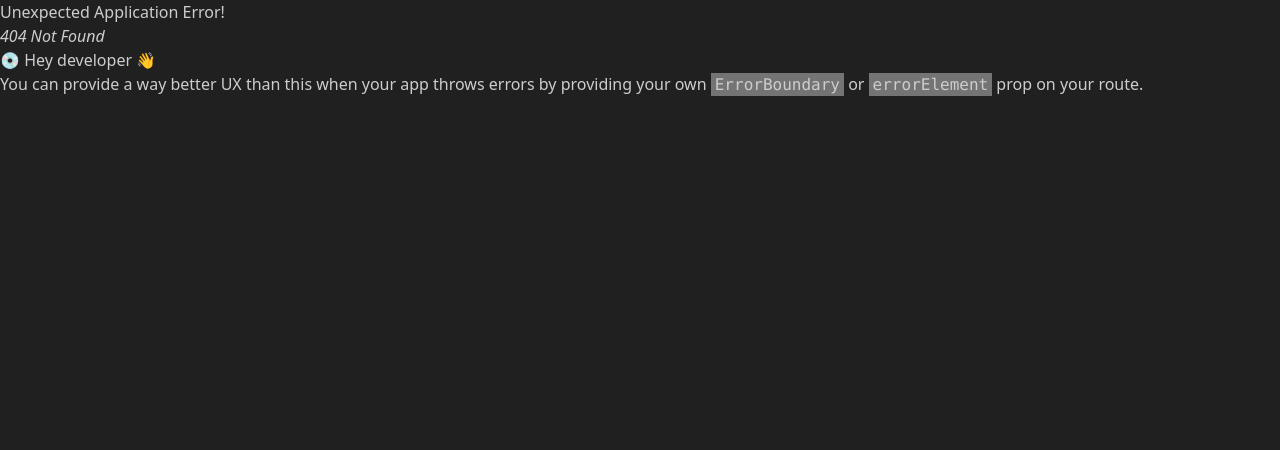
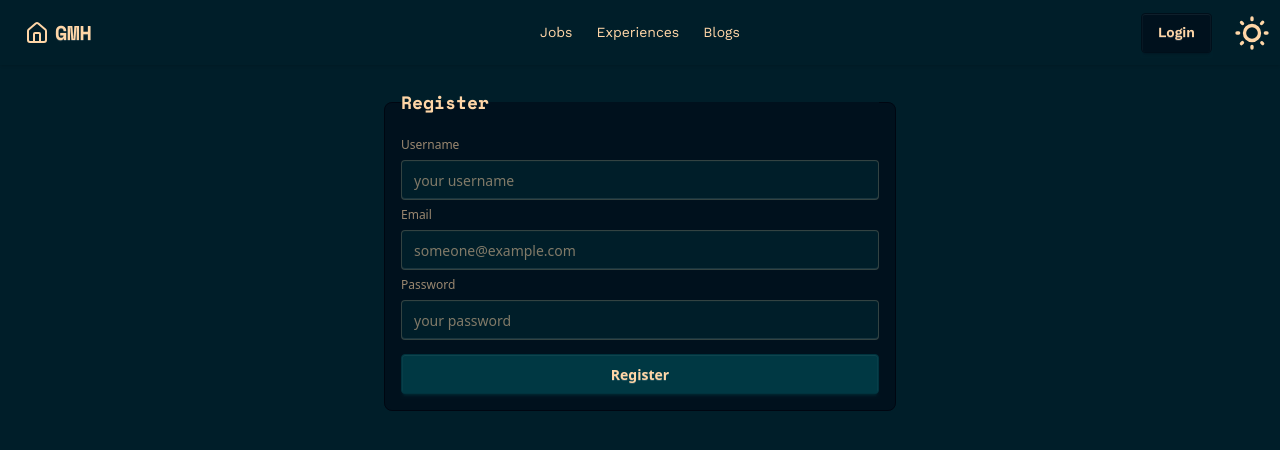
Before and after one commit to TheSushantKumbhar/get_me_hired, a React (Vite) app in the folder frontend/: page /register in a window 1280 px wide. Before the commit this address had no page. Shown: the top 450 px of the page. Built offline with nearby package versions, Linux system fonts and the light colour scheme; no server answers.

Commit message:
auth works in the frontend (mostly(i hope 😭))

```diff
--- a/frontend/src/components/General/Navbar.jsx
+++ b/frontend/src/components/General/Navbar.jsx
@@ -2,9 +2,12 @@ import { useNavigate } from "react-router-dom";
 import LoginModal from "../Login/LoginModal";
 import ThemeController from "./ThemeController";
 import { Home } from "lucide-react";
+import { useAuth } from "../../contexts/AuthContext";
 
 function Navbar() {
   const navigate = useNavigate();
+
+  const { user, logout } = useAuth();
 
   return (
     <div className="navbar fixed bg-base-100 shadow-sm z-2">
@@ -72,7 +75,13 @@ function Navbar() {
         </ul>
       </div>
       <div className="navbar-end font-work-sans">
-        <LoginModal />
+        {user ? (
+          <button className="btn btn-secondary" onClick={logout}>
+            Logout
+          </button>
+        ) : (
+          <LoginModal />
+        )}
         <ThemeController />
       </div>
     </div>
--- a/frontend/src/components/General/ThemeController.jsx
+++ b/frontend/src/components/General/ThemeController.jsx
@@ -10,7 +10,7 @@ function ThemeController() {
       <input
         type="checkbox"
         className="theme-controller"
-        value={darkTheme === true ? "acid" : "business"}
+        value={darkTheme === true ? "acid" : "abyss"}
         onClick={toggleTheme}
       />
 
--- a/frontend/src/components/Login/LoginForm.jsx
+++ b/frontend/src/components/Login/LoginForm.jsx
@@ -1,23 +1,55 @@
+import { useState } from "react";
+import { useAuth } from "../../contexts/AuthContext";
+
 function LoginForm() {
+  const [username, setUsername] = useState("");
+  const [password, setPassword] = useState("");
+
+  const { login, loading, authError } = useAuth();
+
+  const submit = async (e) => {
+    e.preventDefault();
+    login(username, password);
+  };
+
   return (
+    <>
+      {authError && <span className="text-red-600">{authError}</span>}
       <fieldset className="fieldset bg-base-200 border-base-300 rounded-box w-full border p-4">
         <legend className="fieldset-legend w-full">Login</legend>
 
         <label className="label w-full">Username</label>
         <input
           type="text"
+          value={username}
           className="input w-full"
+          onChange={(e) => {
+            setUsername(e.target.value);
+          }}
           placeholder="your username..."
         />
 
         <label className="label w-full">Password</label>
         <input
           type="password"
+          value={password}
           className="input w-full"
+          onChange={(e) => {
+            setPassword(e.target.value);
+          }}
           placeholder="your password..."
         />
-      <button className="btn btn-neutral w-full">Login</button>
+        <form>
+          <button className="btn btn-neutral w-full" onClick={(e) => submit(e)}>
+            {loading ? (
+              <span className="loading loading-spinner"></span>
+            ) : (
+              "Login"
+            )}
+          </button>
+        </form>
       </fieldset>
+    </>
   );
 }
 
--- a/frontend/src/components/Login/LoginModal.jsx
+++ b/frontend/src/components/Login/LoginModal.jsx
@@ -1,6 +1,9 @@
+import { Link, useNavigate } from "react-router-dom";
 import LoginForm from "./LoginForm";
 
 function LoginModal() {
+  const navigate = useNavigate();
+
   return (
     <>
       {/* Open the modal using document.getElementById('ID').showModal() method */}
@@ -16,6 +19,14 @@ function LoginModal() {
         </form>
         <div className="modal-box">
           <LoginForm />
+          <form method="dialog">
+            <button
+              className="cursor-pointer hover:underline"
+              onClick={() => navigate("/register")}
+            >
+              Not registered? click here.
+            </button>
+          </form>
         </div>
       </dialog>
     </>
--- /dev/null
+++ b/frontend/src/contexts/AuthContext.jsx
@@ -0,0 +1,120 @@
+import { createContext, useContext, useEffect, useState } from "react";
+
+const AuthContext = createContext();
+
+export function AuthProvider({ children }) {
+  const [user, setUser] = useState(null);
+  const [loading, setLoading] = useState(false);
+  const [authError, setAuthError] = useState("");
+
+  async function fetchUser() {
+    setAuthError("");
+    setLoading(true);
+    try {
+      const response = await fetch("http://localhost:3000/user", {
+        method: "GET",
+        credentials: "include",
+      });
+
+      if (response.status === 401) {
+        setUser(null);
+        return;
+      }
+
+      if (!response.ok) throw new Error("failed to fetch user");
+
+      const data = await response.json();
+      setUser(data);
+    } catch (err) {
+      setUser(null);
+    } finally {
+      setLoading(false);
+    }
+  }
+
+  useEffect(() => {
+    fetchUser();
+  }, []);
+
+  async function register(username, email, password) {
+    setLoading(true);
+    setAuthError("");
+    try {
+      const res = await fetch("http://localhost:3000/register", {
+        method: "POST",
+        headers: { "Content-Type": "application/json" },
+        body: JSON.stringify({
+          username,
+          email,
+          password,
+        }),
+      });
+
+      const data = await res.json();
+
+      if (!res.ok) {
+        setAuthError("failed to register");
+      } else {
+        await login(username, password);
+      }
+
+      return data;
+    } catch (err) {
+      setAuthError("something went wrong");
+      console.error(err);
+    } finally {
+      setLoading(false);
+    }
+  }
+
+  async function login(username, password) {
+    setLoading(true);
+    setAuthError("");
+    try {
+      const res = await fetch("http://localhost:3000/login", {
+        method: "POST",
+        headers: { "Content-Type": "application/json" },
+        credentials: "include",
+        body: JSON.stringify({ username, password }),
+      });
+
+      const data = await res.json();
+
+      if (res.ok) {
+        await fetchUser();
+      } else {
+        setAuthError("incorrect username/ password");
+      }
+    } catch (err) {
+      setAuthError("something went wrong");
+      console.error(err);
+    } finally {
+      setLoading(false);
+    }
+  }
+
+  async function logout() {
+    setAuthError("");
+    setLoading(true);
+    try {
+      await fetch("http://localhost:3000/logout", {
+        method: "GET",
+        credentials: "include",
+      });
+      setUser(null);
+    } finally {
+      setLoading(false);
+    }
+  }
+
+  return (
+    <AuthContext.Provider
+      value={{ user, register, login, logout, loading, authError }}
+    >
+      {children}
+    </AuthContext.Provider>
+  );
+}
+export function useAuth() {
+  return useContext(AuthContext);
+}
--- a/frontend/src/index.css
+++ b/frontend/src/index.css
@@ -3,7 +3,7 @@
 @plugin "daisyui" {
   themes:
     acid,
-    business --default;
+    abyss --default;
 }
 
 @theme {
--- a/frontend/src/pages/InterviewRoom.jsx
+++ b/frontend/src/pages/InterviewRoom.jsx
@@ -1,11 +1,11 @@
-import React, { useState, useRef, useEffect } from 'react';
-import Header from '../components/InterviewRoom/Header';
-import TranscriptPanel from '../components/InterviewRoom/TranscriptPanel';
-import MessageBox from '../components/InterviewRoom/MessageBox';
-import VideoPanel from '../components/InterviewRoom/VideoPanel';
-import ParticipantIndicators from '../components/InterviewRoom/ParticipantIndicators';
-import InfoPanel from '../components/InterviewRoom/InfoPanel';
-import ControlButtons from '../components/InterviewRoom/ControlButtons';
+import React, { useState, useRef, useEffect } from "react";
+import Header from "../components/InterviewRoom/Header";
+import TranscriptPanel from "../components/InterviewRoom/TranscriptPanel";
+import MessageBox from "../components/InterviewRoom/MessageBox";
+import VideoPanel from "../components/InterviewRoom/VideoPanel";
+import ParticipantIndicators from "../components/InterviewRoom/ParticipantIndicators";
+import InfoPanel from "../components/InterviewRoom/InfoPanel";
+import ControlButtons from "../components/InterviewRoom/ControlButtons";
 
 const InterviewRoom = () => {
   const [isConnected, setIsConnected] = useState(false);
@@ -13,18 +13,18 @@ const InterviewRoom = () => {
   const [isVideoOn, setIsVideoOn] = useState(false);
   const [isRecording, setIsRecording] = useState(false);
   const [transcript, setTranscript] = useState([]);
-  const [roomId, setRoomId] = useState('');
-  const [status, setStatus] = useState('Disconnected');
-  const [interviewName] = useState('AI Interview Session');
+  const [roomId, setRoomId] = useState("");
+  const [status, setStatus] = useState("Disconnected");
+  const [interviewName] = useState("AI Interview Session");
   const [hasVideo, setHasVideo] = useState(false);
-  const [currentMic, setCurrentMic] = useState('');
+  const [currentMic, setCurrentMic] = useState("");
   const [isAgentSpeaking, setIsAgentSpeaking] = useState(false); // Track agent speaking state
   const [participants, setParticipants] = useState([
     { id: 1, active: false },
     { id: 2, active: false },
     { id: 3, active: false },
     { id: 4, active: false },
-    { id: 5, active: false }
+    { id: 5, active: false },
   ]);
 
   const roomRef = useRef(null);
@@ -34,23 +34,23 @@ const InterviewRoom = () => {
   // Connect to LiveKit Room
   const connectToRoom = async () => {
     try {
-      setStatus('Connecting...');
+      setStatus("Connecting...");
 
-      const response = await fetch('http://localhost:5000/token', {
-        method: 'POST',
-        headers: { 'Content-Type': 'application/json' },
+      const response = await fetch("http://localhost:5000/token", {
+        method: "POST",
+        headers: { "Content-Type": "application/json" },
         body: JSON.stringify({
-          room: 'interview-room',
-          participant: 'User-' + Math.random().toString(36).substr(2, 9)
-        })
+          room: "interview-room",
+          participant: "User-" + Math.random().toString(36).substr(2, 9),
+        }),
       });
 
       if (!response.ok) {
-        throw new Error('Failed to get token. Make sure backend is running.');
+        throw new Error("Failed to get token. Make sure backend is running.");
       }
 
       const { token, url } = await response.json();
-      const LiveKit = await import('livekit-client');
+      const LiveKit = await import("livekit-client");
 
       const room = new LiveKit.Room({
         adaptiveStream: true,
@@ -59,31 +59,39 @@ const InterviewRoom = () => {
           autoGainControl: true,
           echoCancellation: true,
           noiseSuppression: true,
-        }
+        },
       });
 
       // Event handlers
       room.on(LiveKit.RoomEvent.Connected, () => {
         setIsConnected(true);
-        setStatus('Connected');
+        setStatus("Connected");
         setRoomId(room.name);
         updateParticipant(0, true);
 
         // Register transcription handler for real-time subtitle-like transcripts
-        room.registerTextStreamHandler('lk.transcription', async (reader, participantInfo) => {
+        room.registerTextStreamHandler(
+          "lk.transcription",
+          async (reader, participantInfo) => {
             try {
               const message = await reader.readAll();
-            const isTranscription = reader.info.attributes['lk.transcribed_track_id'] != null;
-            const isFinal = reader.info.attributes['lk.transcription_final'] === 'true';
-            const segmentId = reader.info.attributes['lk.segment_id'];
+              const isTranscription =
+                reader.info.attributes["lk.transcribed_track_id"] != null;
+              const isFinal =
+                reader.info.attributes["lk.transcription_final"] === "true";
+              const segmentId = reader.info.attributes["lk.segment_id"];
 
               if (isTranscription && message.trim()) {
-              const speaker = participantInfo.identity.toLowerCase().includes('agent') ||
-                participantInfo.identity.toLowerCase().includes('ai') ||
-                participantInfo.identity.toLowerCase().includes('voice-assistant') ?
-                'Agent' : 'You';
+                const speaker =
+                  participantInfo.identity.toLowerCase().includes("agent") ||
+                  participantInfo.identity.toLowerCase().includes("ai") ||
+                  participantInfo.identity
+                    .toLowerCase()
+                    .includes("voice-assistant")
+                    ? "Agent"
+                    : "You";
 
-              if (speaker === 'Agent') {
+                if (speaker === "Agent") {
                   // Agent is speaking - enable live subtitle effect
                   setIsAgentSpeaking(true);
 
@@ -93,9 +101,12 @@ const InterviewRoom = () => {
                   }
 
                   // Set timeout to stop agent speaking indicator
-                agentSpeakingTimeoutRef.current = setTimeout(() => {
+                  agentSpeakingTimeoutRef.current = setTimeout(
+                    () => {
                       setIsAgentSpeaking(false);
-                }, isFinal ? 1000 : 2000); // Longer timeout for interim
+                    },
+                    isFinal ? 1000 : 2000,
+                  ); // Longer timeout for interim
                 }
 
                 if (isFinal) {
@@ -107,14 +118,15 @@ const InterviewRoom = () => {
                 }
               }
             } catch (error) {
-            console.error('Error processing transcription:', error);
+              console.error("Error processing transcription:", error);
             }
-        });
+          },
+        );
       });
 
       room.on(LiveKit.RoomEvent.Disconnected, () => {
         setIsConnected(false);
-        setStatus('Disconnected');
+        setStatus("Disconnected");
         setIsAgentSpeaking(false);
         resetParticipants();
       });
@@ -124,17 +136,21 @@ const InterviewRoom = () => {
         updateNextParticipant(true);
       });
 
-      room.on(LiveKit.RoomEvent.TrackSubscribed, (track, publication, participant) => {
-        if (track.kind === 'audio') {
+      room.on(
+        LiveKit.RoomEvent.TrackSubscribed,
+        (track, publication, participant) => {
+          if (track.kind === "audio") {
             const audioElement = track.attach();
             audioElement.volume = 1.0;
             document.body.appendChild(audioElement);
 
             // Detect when agent starts/stops speaking
-          if (participant.identity.toLowerCase().includes('agent')) {
+            if (participant.identity.toLowerCase().includes("agent")) {
               // Monitor audio levels to detect when agent is actually speaking
               const audioContext = new AudioContext();
-            const source = audioContext.createMediaStreamSource(new MediaStream([track.mediaStreamTrack]));
+              const source = audioContext.createMediaStreamSource(
+                new MediaStream([track.mediaStreamTrack]),
+              );
               const analyser = audioContext.createAnalyser();
               source.connect(analyser);
 
@@ -142,9 +158,11 @@ const InterviewRoom = () => {
 
               const checkAudioLevel = () => {
                 analyser.getByteFrequencyData(dataArray);
-              const average = dataArray.reduce((a, b) => a + b) / dataArray.length;
+                const average =
+                  dataArray.reduce((a, b) => a + b) / dataArray.length;
 
-              if (average > 10) { // Threshold for speech detection
+                if (average > 10) {
+                  // Threshold for speech detection
                   setIsAgentSpeaking(true);
                 }
 
@@ -155,20 +173,21 @@ const InterviewRoom = () => {
             }
           }
 
-        if (track.kind === 'video') {
+          if (track.kind === "video") {
             if (videoRef.current) {
               track.attach(videoRef.current);
               setHasVideo(true);
             }
           }
-      });
+        },
+      );
 
       room.on(LiveKit.RoomEvent.TrackUnsubscribed, (track) => {
-        if (track.kind === 'video') {
+        if (track.kind === "video") {
           track.detach();
           setHasVideo(false);
         }
-        if (track.kind === 'audio') {
+        if (track.kind === "audio") {
           track.detach();
         }
       });
@@ -177,10 +196,9 @@ const InterviewRoom = () => {
       await room.connect(url, token);
       await room.localParticipant.setMicrophoneEnabled(true);
       roomRef.current = room;
-
     } catch (error) {
-      console.error('Connection error:', error);
-      setStatus('Error: ' + error.message);
+      console.error("Connection error:", error);
+      setStatus("Error: " + error.message);
     }
   };
 
@@ -188,17 +206,20 @@ const InterviewRoom = () => {
   const addFinalTranscript = (speaker, text, segmentId) => {
     if (!text || !text.trim()) return;
 
-    setTranscript(prev => {
+    setTranscript((prev) => {
       // Remove any interim message with same segmentId
-      const filtered = prev.filter(msg => msg.segmentId !== segmentId);
+      const filtered = prev.filter((msg) => msg.segmentId !== segmentId);
 
-      return [...filtered, {
+      return [
+        ...filtered,
+        {
           speaker,
           text: text.trim(),
           timestamp: new Date().toLocaleTimeString(),
           isFinal: true,
-        segmentId
-      }];
+          segmentId,
+        },
+      ];
     });
   };
 
@@ -206,18 +227,21 @@ const InterviewRoom = () => {
   const addInterimTranscript = (speaker, text, segmentId) => {
     if (!text || !text.trim()) return;
 
-    setTranscript(prev => {
+    setTranscript((prev) => {
       // Remove any previous interim message with same segmentId
-      const filtered = prev.filter(msg => msg.segmentId !== segmentId);
+      const filtered = prev.filter((msg) => msg.segmentId !== segmentId);
 
-      return [...filtered, {
+      return [
+        ...filtered,
+        {
           speaker,
           text: text.trim(),
           timestamp: new Date().toLocaleTimeString(),
           isFinal: false,
           segmentId,
-        isStreaming: speaker === 'Agent' // Enable streaming for agent
-      }];
+          isStreaming: speaker === "Agent", // Enable streaming for agent
+        },
+      ];
     });
   };
 
@@ -248,15 +272,17 @@ const InterviewRoom = () => {
 
       // unpublish old track
       const oldPublication = Array.from(
-      roomRef.current.localParticipant.audioTracks.values()
+        roomRef.current.localParticipant.audioTracks.values(),
       )[0];
       if (oldPublication) {
-      await roomRef.current.localParticipant.unpublishTrack(oldPublication.track);
+        await roomRef.current.localParticipant.unpublishTrack(
+          oldPublication.track,
+        );
       }
 
       // get new MediaStream from selected device
       const newStream = await navigator.mediaDevices.getUserMedia({
-      audio: { deviceId: deviceId || undefined }
+        audio: { deviceId: deviceId || undefined },
       });
       const newTrack = newStream.getAudioTracks()[0];
       // publish new track
@@ -273,7 +299,9 @@ const InterviewRoom = () => {
       setIsVideoOn(newState);
 
       if (newState && videoRef.current) {
-        const tracks = Array.from(roomRef.current.localParticipant.videoTracks.values());
+        const tracks = Array.from(
+          roomRef.current.localParticipant.videoTracks.values(),
+        );
         if (tracks.length > 0) {
           const videoTrack = tracks[0].videoTrack;
           if (videoTrack) {
@@ -294,25 +322,30 @@ const InterviewRoom = () => {
   const handleSendMessage = (message) => {
     if (roomRef.current && message.trim()) {
       const encoder = new TextEncoder();
-      const data = encoder.encode(JSON.stringify({
-        type: 'chat_message',
+      const data = encoder.encode(
+        JSON.stringify({
+          type: "chat_message",
           text: message,
-        timestamp: Date.now()
-      }));
+          timestamp: Date.now(),
+        }),
+      );
       roomRef.current.localParticipant.publishData(data, { reliable: true });
 
       // Add to transcript immediately
-      setTranscript(prev => [...prev, {
-        speaker: 'You',
+      setTranscript((prev) => [
+        ...prev,
+        {
+          speaker: "You",
           text: message.trim(),
           timestamp: new Date().toLocaleTimeString(),
-        isFinal: true
-      }]);
+          isFinal: true,
+        },
+      ]);
     }
   };
 
   const updateParticipant = (index, active) => {
-    setParticipants(prev => {
+    setParticipants((prev) => {
       const updated = [...prev];
       if (updated[index]) {
         updated[index] = { ...updated[index], active };
@@ -322,9 +355,9 @@ const InterviewRoom = () => {
   };
 
   const updateNextParticipant = (active) => {
-    setParticipants(prev => {
+    setParticipants((prev) => {
       const updated = [...prev];
-      const index = updated.findIndex(p => !p.active);
+      const index = updated.findIndex((p) => !p.active);
       if (index !== -1) {
         updated[index] = { ...updated[index], active };
       }
@@ -333,7 +366,7 @@ const InterviewRoom = () => {
   };
 
   const resetParticipants = () => {
-    setParticipants(prev => prev.map(p => ({ ...p, active: false })));
+    setParticipants((prev) => prev.map((p) => ({ ...p, active: false })));
   };
 
   // Cleanup on unmount
@@ -366,12 +399,19 @@ const InterviewRoom = () => {
             transcript={transcript}
             isAgentSpeaking={isAgentSpeaking}
           />
-          <MessageBox onSendMessage={handleSendMessage} disabled={!isConnected} />
+          <MessageBox
+            onSendMessage={handleSendMessage}
+            disabled={!isConnected}
+          />
         </div>
 
         {/* Right Panel */}
         <div className="w-96 flex flex-col gap-4">
-          <VideoPanel isConnected={isConnected} videoRef={videoRef} hasVideo={hasVideo} />
+          <VideoPanel
+            isConnected={isConnected}
+            videoRef={videoRef}
+            hasVideo={hasVideo}
+          />
           <ParticipantIndicators participants={participants} />
           <InfoPanel roomId={roomId} status={status} />
           <ControlButtons
--- /dev/null
+++ b/frontend/src/pages/Register.jsx
@@ -0,0 +1,77 @@
+import { useState } from "react";
+import { useAuth } from "../contexts/AuthContext";
+import { useNavigate } from "react-router-dom";
+
+function Register() {
+  const [username, setUsername] = useState("");
+  const [email, setEmail] = useState("");
+  const [password, setPassword] = useState("");
+
+  const { register, loading } = useAuth();
+
+  const navigate = useNavigate();
+
+  const submit = async () => {
+    try {
+      try {
+        await register(username, email, password);
+      } finally {
+        navigate("/");
+      }
+    } catch (err) {
+      alert(err.message);
+    }
+  };
+
+  return (
+    <div className="pt-[5vh] w-dvw h-full flex justify-center align-middle">
+      <fieldset className="fieldset bg-base-200 border-base-300 rounded-box w-2/5 border p-4">
+        <legend className="fieldset-legend w-full text-lg font-space-mono">
+          Register
+        </legend>
+
+        <label className="label w-full">Username</label>
+        <input
+          type="text"
+          value={username}
+          className="input w-full"
+          placeholder="your username"
+          onChange={(e) => {
+            setUsername(e.target.value);
+          }}
+        />
+
+        <label className="label w-full">Email</label>
+        <input
+          type="email"
+          value={email}
+          className="input w-full"
+          placeholder="someone@example.com"
+          onChange={(e) => {
+            setEmail(e.target.value);
+          }}
+        />
+
+        <label className="label w-full">Password</label>
+        <input
+          type="password"
+          className="input w-full"
+          value={password}
+          placeholder="your password"
+          onChange={(e) => {
+            setPassword(e.target.value);
+          }}
+        />
+        <button className="btn btn-neutral w-full mt-2" onClick={submit}>
+          {loading ? (
+            <span className="loading loading-spinner"></span>
+          ) : (
+            "Register"
+          )}
+        </button>
+      </fieldset>
+    </div>
+  );
+}
+
+export default Register;
```
Also changed, not shown: frontend/src/App.jsx (+8 -3 lines). Lines whose indentation alone changed are shown as unchanged.
